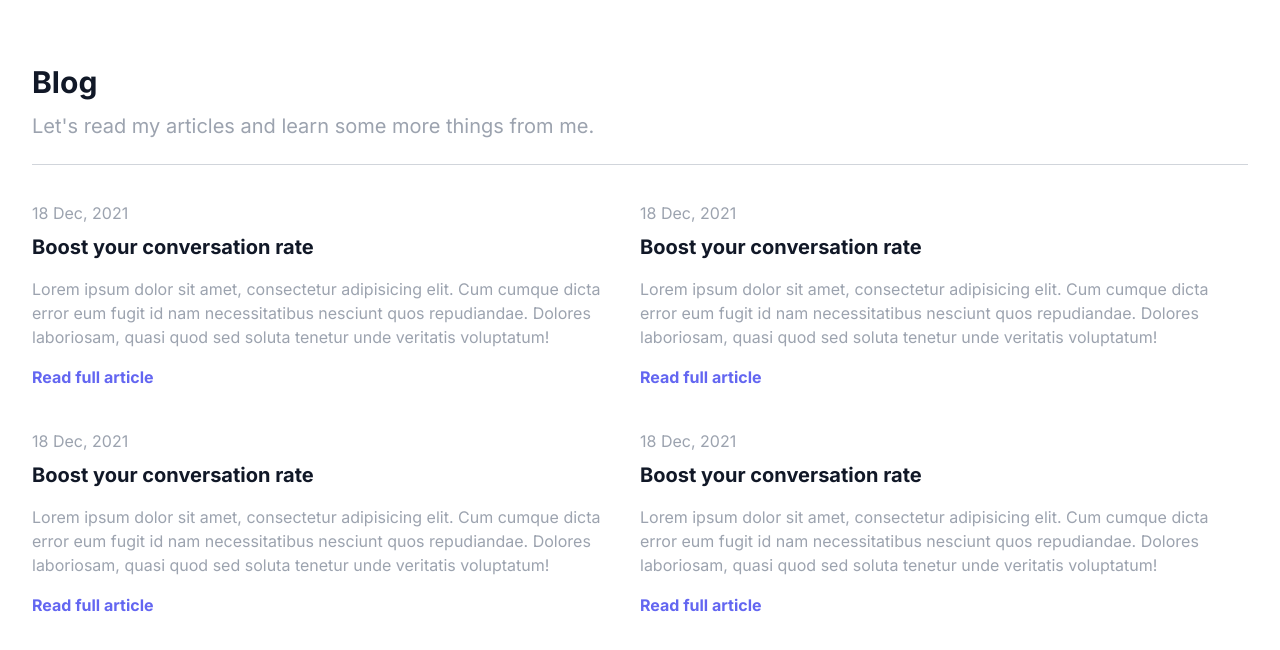
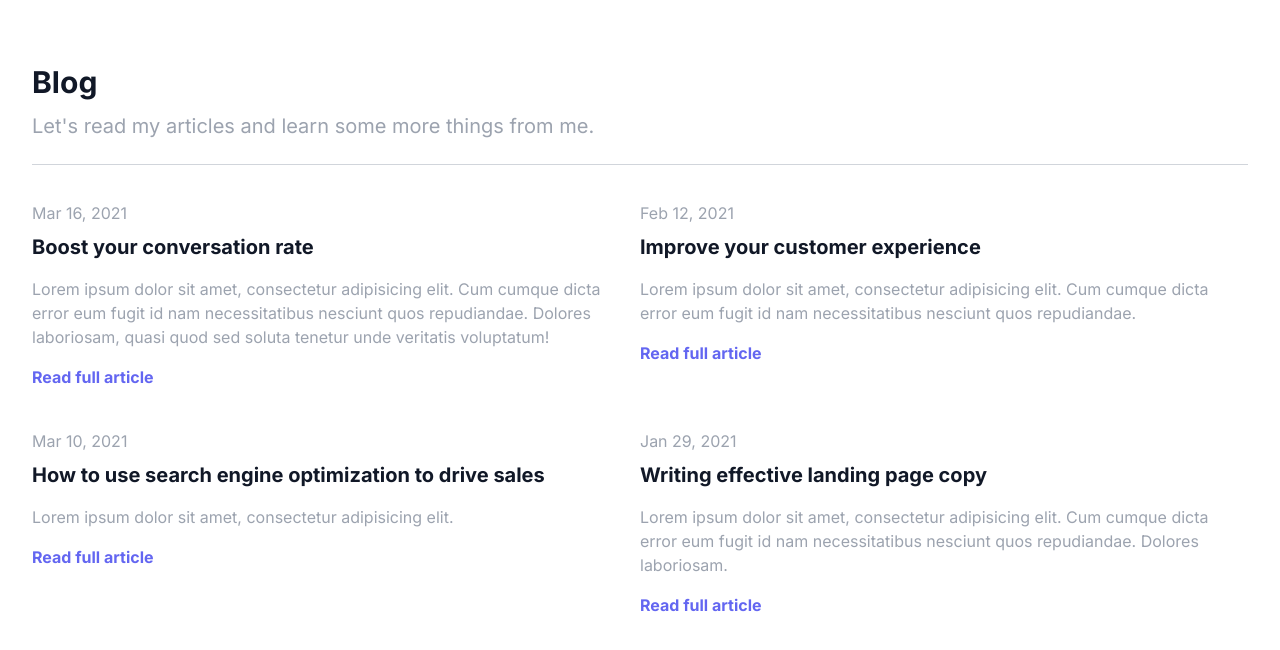
Before and after one commit to emirhanwsd/blog, a Next.js app: page / in a window 1280 px wide. Shown: the top 650 px of the page. Built offline with nearby package versions, Linux system fonts and the light colour scheme.

Commit message:
added fetching blogs from api logic

```diff
--- a/pages/index.js
+++ b/pages/index.js
@@ -1,7 +1,7 @@
 import Head from 'next/head'
 import Blog from "../components/Blog";
 
-const Home = () => {
+const Home = ({blogs}) => {
     return (
         <div className="w-full h-full px-8 py-16 text-gray-900">
             <Head>
@@ -21,13 +21,22 @@ const Home = () => {
             <div className="min-w-full h-px bg-gray-300 mb-9"/>
 
             <div className="w-full pb-12 md:h-3/4 flex flex-col gap-y-12 md:flex-wrap md:gap-y-0">
-                <Blog title="Boost your conversation rate" text="Lorem ipsum dolor sit amet, consectetur adipisicing elit. Cum cumque dicta error eum fugit id nam necessitatibus nesciunt quos repudiandae. Dolores laboriosam, quasi quod sed soluta tenetur unde veritatis voluptatum!" slug="test" date="18 Dec, 2021"/>
-                <Blog title="Boost your conversation rate" text="Lorem ipsum dolor sit amet, consectetur adipisicing elit. Cum cumque dicta error eum fugit id nam necessitatibus nesciunt quos repudiandae. Dolores laboriosam, quasi quod sed soluta tenetur unde veritatis voluptatum!" slug="test" date="18 Dec, 2021"/>
-                <Blog title="Boost your conversation rate" text="Lorem ipsum dolor sit amet, consectetur adipisicing elit. Cum cumque dicta error eum fugit id nam necessitatibus nesciunt quos repudiandae. Dolores laboriosam, quasi quod sed soluta tenetur unde veritatis voluptatum!" slug="test" date="18 Dec, 2021"/>
-                <Blog title="Boost your conversation rate" text="Lorem ipsum dolor sit amet, consectetur adipisicing elit. Cum cumque dicta error eum fugit id nam necessitatibus nesciunt quos repudiandae. Dolores laboriosam, quasi quod sed soluta tenetur unde veritatis voluptatum!" slug="test" date="18 Dec, 2021"/>
+                {blogs.map(blog => {
+                    return <Blog title={blog.title} text={blog.text} slug={blog.slug} date={blog.date}/>
+                })}
             </div>
         </div>
     )
 }
 
+Home.getInitialProps = async (context) => {
+    let blogs = await fetch("http://localhost:3000/api/blogs")
+
+    blogs = await blogs.json();
+
+    return {
+        blogs: blogs
+    }
+}
+
 export default Home;
```
